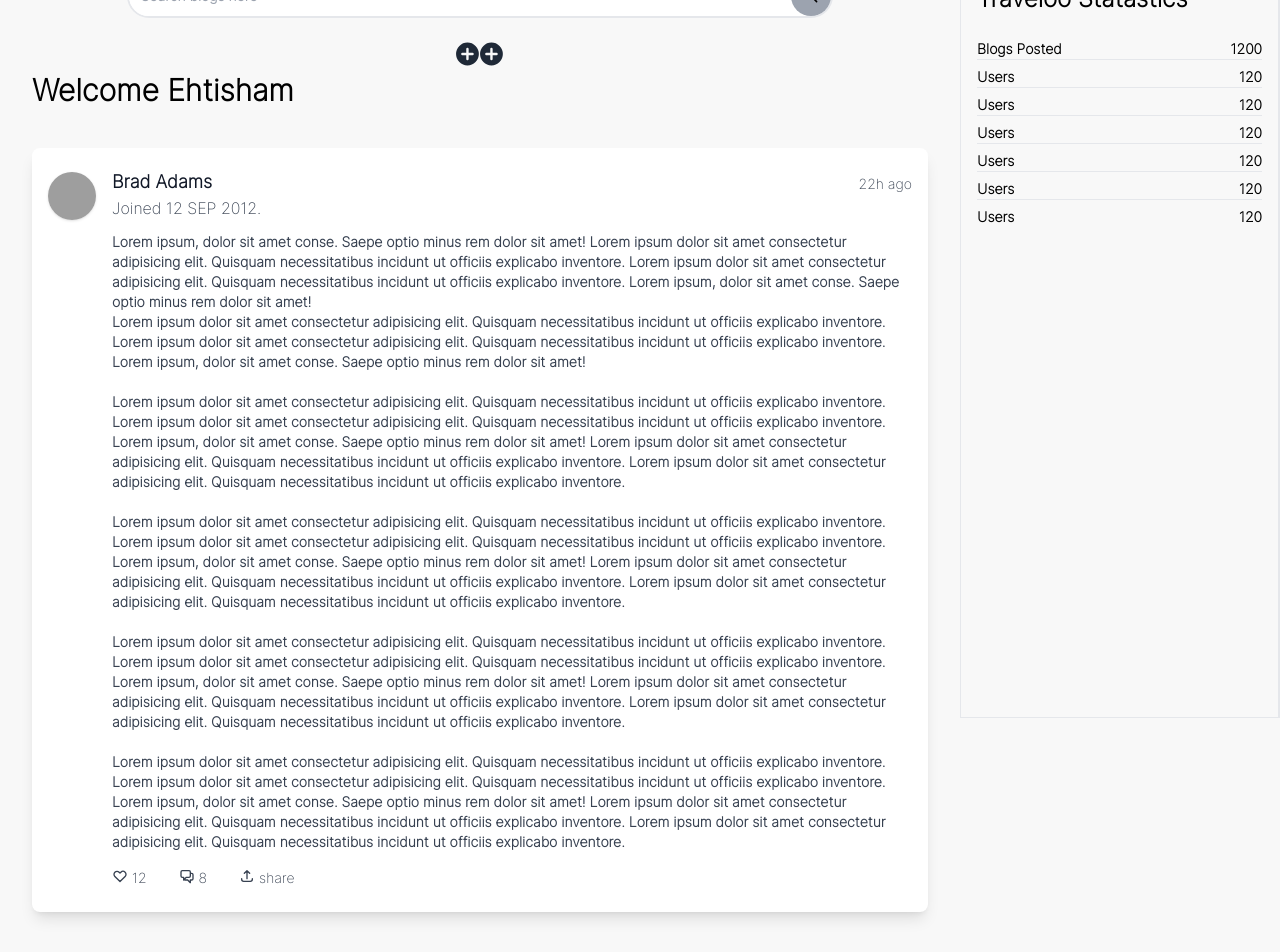
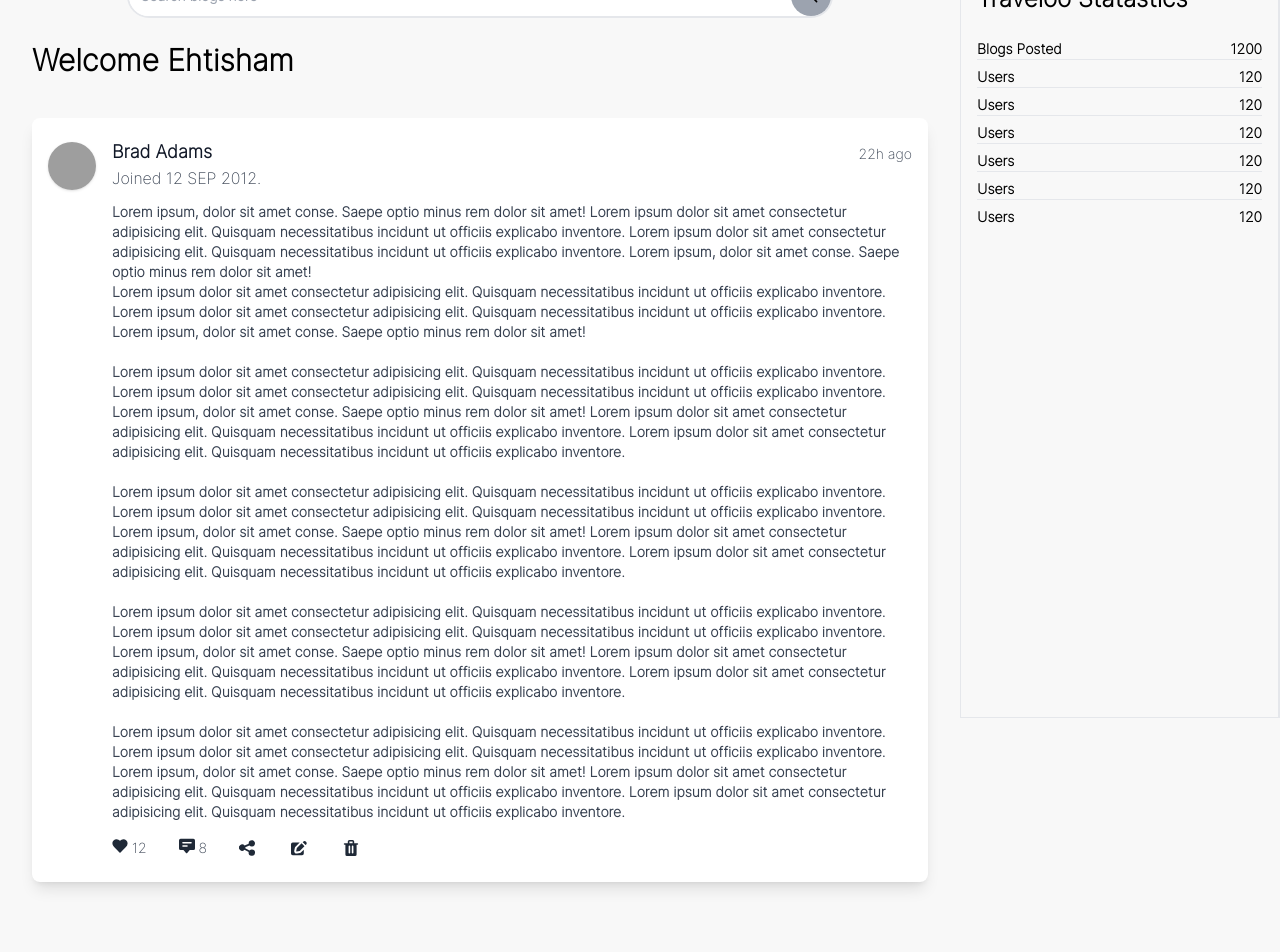
Before and after one commit to EhtishamSattar/travel-log-appp, a React (Create React App) app: page /content in a window 1280 px wide. Shown: the part 122-1074 px from the top of the page. After the commit the page ends 1044 px from the top, so only its background shows below. Built offline with nearby package versions, Linux system fonts and the light colour scheme; grey boxes are pictures that could not be loaded; a web font is replaced by a local one.

Commit message:
Post.js logo changed

```diff
--- a/src/Components/Plot.js
+++ b/src/Components/Plot.js
@@ -47,20 +47,7 @@ const Plot = () => {
 
                         </div>
 
-                        <div className='text-center'>
-                            <button className='text-center'>
-                                <svg class="w-6 h-6 text-gray-800 dark:text-gray-800 hover:dark:text-blue-400" aria-hidden="true" xmlns="http://www.w3.org/2000/svg" fill="currentColor" viewBox="0 0 20 20">
-                                    <path d="M9.546.5a9.5 9.5 0 1 0 9.5 9.5 9.51 9.51 0 0 0-9.5-9.5ZM13.788 11h-3.242v3.242a1 1 0 1 1-2 0V11H5.304a1 1 0 0 1 0-2h3.242V5.758a1 1 0 0 1 2 0V9h3.242a1 1 0 1 1 0 2Z" />
-                                </svg>
-                            </button>
-                            <button className='text-center'>
-                            <button className='text-center'>
-                                <svg class="w-6 h-6 text-gray-800 dark:text-gray-800 hover:dark:text-blue-400" aria-hidden="true" xmlns="http://www.w3.org/2000/svg" fill="currentColor" viewBox="0 0 20 20">
-                                    <path d="M9.546.5a9.5 9.5 0 1 0 9.5 9.5 9.51 9.51 0 0 0-9.5-9.5ZM13.788 11h-3.242v3.242a1 1 0 1 1-2 0V11H5.304a1 1 0 0 1 0-2h3.242V5.758a1 1 0 0 1 2 0V9h3.242a1 1 0 1 1 0 2Z" />
-                                </svg>
-                            </button>
-                            </button>
-                        </div>
+
                         <div className='text-3xl font-extrabold'>
 
                             Welcome Ehtisham
--- a/src/Components/Post.js
+++ b/src/Components/Post.js
@@ -54,24 +54,47 @@ const Post = () => {
                             Lorem ipsum dolor sit amet consectetur adipisicing elit. Quisquam necessitatibus incidunt ut officiis explicabo inventore.
                         </p>
                         <div className="mt-4 flex items-center">
-                            <div className="flex text-gray-700 text-sm mr-8">
-                                <svg fill="none" viewBox="0 0 24 24" className="w-4 h-4 mr-1" stroke="currentColor">
-                                    <path strokeLinecap="round" strokeLinejoin="round" strokeWidth="2" d="M4.318 6.318a4.5 4.5 0 000 6.364L12 20.364l7.682-7.682a4.5 4.5 0 00-6.364-6.364L12 7.636l-1.318-1.318a4.5 4.5 0 00-6.364 0z" />
+                            <button className="flex text-gray-700 text-sm mr-8 dark:text-gray-800 hover:text-blue-400">
+                            <svg className="w-4 h-4 mr-1 text-gray-800 dark:text-gray-800 hover:text-blue-400" aria-hidden="true" xmlns="http://www.w3.org/2000/svg" fill="currentColor" viewBox="0 0 20 18">
+    <path d="M17.947 2.053a5.209 5.209 0 0 0-3.793-1.53A6.414 6.414 0 0 0 10 2.311 6.482 6.482 0 0 0 5.824.5a5.2 5.2 0 0 0-3.8 1.521c-1.915 1.916-2.315 5.392.625 8.333l7 7a.5.5 0 0 0 .708 0l7-7a6.6 6.6 0 0 0 2.123-4.508 5.179 5.179 0 0 0-1.533-3.793Z"/>
+  </svg>
+                                <span>12</span>
+                            </button>
+
+                            <button className="flex  text-gray-700 text-sm mr-8 ">
+                            <svg class="w-4 h-4 mr-1 text-gray-800 dark:text-gray-800 hover:text-blue-400" aria-hidden="true" xmlns="http://www.w3.org/2000/svg" fill="currentColor" viewBox="0 0 20 18">
+    <path d="M18 0H2a2 2 0 0 0-2 2v10a2 2 0 0 0 2 2h3.546l3.2 3.659a1 1 0 0 0 1.506 0L13.454 14H18a2 2 0 0 0 2-2V2a2 2 0 0 0-2-2Zm-8 10H5a1 1 0 0 1 0-2h5a1 1 0 1 1 0 2Zm5-4H5a1 1 0 0 1 0-2h10a1 1 0 1 1 0 2Z"/>
+  </svg>
+                                <span>8</span>
+                            </button>
+
+                            <button className="flex  text-gray-700 text-sm mr-8">
+                                <svg className="w-4 h-4 mr-1 text-gray-800  dark:text-gray-800 hover:text-blue-400" aria-hidden="true" xmlns="http://www.w3.org/2000/svg" fill="currentColor" viewBox="0 0 18 18">
+                                    <path d="M14.419 10.581a3.564 3.564 0 0 0-2.574 1.1l-4.756-2.49a3.54 3.54 0 0 0 .072-.71 3.55 3.55 0 0 0-.043-.428L11.67 6.1a3.56 3.56 0 1 0-.831-2.265c.006.143.02.286.043.428L6.33 6.218a3.573 3.573 0 1 0-.175 4.743l4.756 2.491a3.58 3.58 0 1 0 3.508-2.871Z" />
                                 </svg>
-                                <span>12</span>
-                            </div>
-                            <div className="flex  text-gray-700 text-sm mr-8">
-                                <svg fill="none" viewBox="0 0 24 24" className="w-4 h-4 mr-1" stroke="currentColor">
-                                    <path strokeLinecap="round" strokeLinejoin="round" strokeWidth="2" d="M17 8h2a2 2 0 012 2v6a2 2 0 01-2 2h-2v4l-4-4H9a1.994 1.994 0 01-1.414-.586m0 0L11 14h4a2 2 0 002-2V6a2 2 0 00-2-2H5a2 2 0 00-2 2v6a2 2 0 002 2h2v4l.586-.586z" />
+                                {/* <span>share</span> */}
+                            </button>
+
+
+                            <button className='flex mr-8'>
+                                <svg className="w-4 h-4 mr-1 text-gray-800 dark:text-gray-800 hover:text-blue-400" aria-hidden="true" xmlns="http://www.w3.org/2000/svg" fill="currentColor" viewBox="0 0 20 18">
+                                    <path d="M12.687 14.408a3.01 3.01 0 0 1-1.533.821l-3.566.713a3 3 0 0 1-3.53-3.53l.713-3.566a3.01 3.01 0 0 1 .821-1.533L10.905 2H2.167A2.169 2.169 0 0 0 0 4.167v11.666A2.169 2.169 0 0 0 2.167 18h11.666A2.169 2.169 0 0 0 16 15.833V11.1l-3.313 3.308Zm5.53-9.065.546-.546a2.518 2.518 0 0 0 0-3.56 2.576 2.576 0 0 0-3.559 0l-.547.547 3.56 3.56Z" />
+                                    <path d="M13.243 3.2 7.359 9.081a.5.5 0 0 0-.136.256L6.51 12.9a.5.5 0 0 0 .59.59l3.566-.713a.5.5 0 0 0 .255-.136L16.8 6.757 13.243 3.2Z" />
                                 </svg>
-                                <span>8</span>
-                            </div>
-                            <div className="flex  text-gray-700 text-sm mr-8">
-                                <svg fill="none" viewBox="0 0 24 24" className="w-4 h-4 mr-1" stroke="currentColor">
-                                    <path strokeLinecap="round" strokeLinejoin="round" strokeWidth="2" d="M4 16v1a3 3 0 003 3h10a3 3 0 003-3v-1m-4-8l-4-4m0 0L8 8m4-4v12" />
+
+                            </button>
+
+
+                            <button className='flex mr-8'>
+                                <svg className="w-4 h-4 mr-1 text-gray-800 dark:text-gray-800 hover:text-blue-400" aria-hidden="true" xmlns="http://www.w3.org/2000/svg" fill="currentColor" viewBox="0 0 18 20">
+                                    <path d="M17 4h-4V2a2 2 0 0 0-2-2H7a2 2 0 0 0-2 2v2H1a1 1 0 0 0 0 2h1v12a2 2 0 0 0 2 2h10a2 2 0 0 0 2-2V6h1a1 1 0 1 0 0-2ZM7 2h4v2H7V2Zm1 14a1 1 0 1 1-2 0V8a1 1 0 0 1 2 0v8Zm4 0a1 1 0 0 1-2 0V8a1 1 0 0 1 2 0v8Z" />
                                 </svg>
-                                <span>share</span>
-                            </div>
+
+                            </button>
+
+
+
+
                         </div>
                     </div>
                 </div>
```
